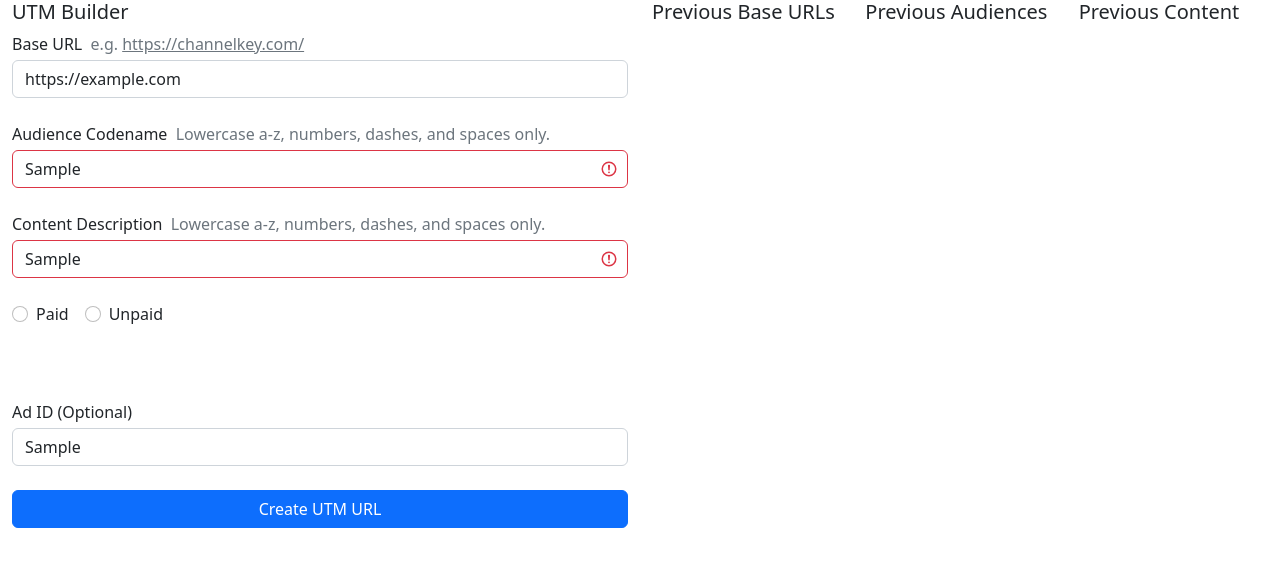
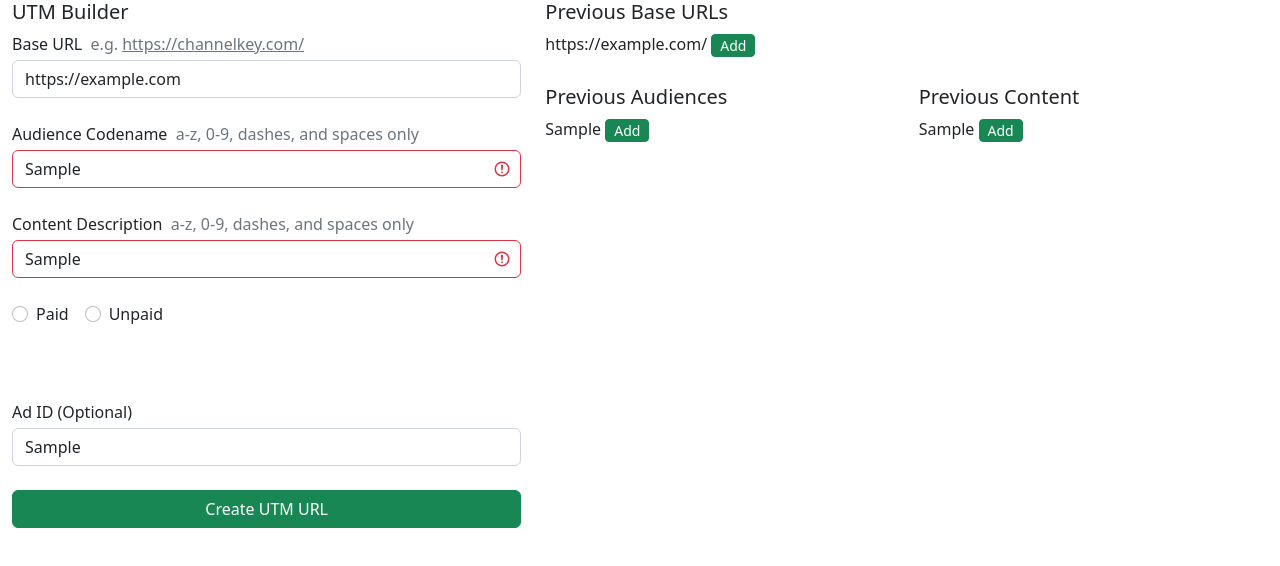
Before and after one commit to 149203/how-to-build-utm-parameters, a Gatsby site: page / in a window 1280 px wide. Both pictures are taken after typing "https://example.com", "Sample", "Sample", "Sample" into the empty fields and a click on the button "Create UTM URL". Built offline with nearby package versions, Linux system fonts and the light colour scheme; Gatsby itself is replaced by a stand-in of ours.

Commit message:
Prev Base URLs, Audiences, and Contents working.

```diff
--- a/package.json
+++ b/package.json
@@ -25,6 +25,7 @@
     "preact-render-to-string": "^5.2.1",
     "react": "^18.1.0",
     "react-dom": "^18.1.0",
-    "sass": "^1.54.0"
+    "sass": "^1.54.0",
+    "store2": "^2.14.2"
   }
 }
--- a/src/pages/index.js
+++ b/src/pages/index.js
@@ -6,6 +6,7 @@ import {
   checkIsValidUtmValue,
   getUtmUrlPayload,
 } from "../utils/utils";
+import Storage from "store2";
 
 export default function IndexPage() {
   const [BaseUrlInput, setBaseUrlInput] = useState({
@@ -30,6 +31,15 @@ export default function IndexPage() {
   const [sources, setSources] = useState([]);
   const [mediums, setMediums] = useState([]);
   const [mediumName, setMediumName] = useState(null);
+  const [prevBaseUrls, setPrevBaseUrls] = useState(
+    Storage.get("baseUrls") || []
+  );
+  const [prevAudiences, setPrevAudiences] = useState(
+    Storage.get("audiences") || []
+  );
+  const [prevContents, setPrevContents] = useState(
+    Storage.get("contents") || []
+  );
 
   const handleBaseUrlInput = (value) => {
     setBaseUrlInput({ value, isValid: checkIsValidUrl(value) });
@@ -61,7 +71,7 @@ export default function IndexPage() {
     setMediums(sources.find((source) => source.name === sourceName).mediums);
   };
   const handleButtonClick = () => {
-    const utmUrl = getUtmUrlPayload({
+    const Payload = getUtmUrlPayload({
       baseUrl: BaseUrlInput.value,
       source: sourceName,
       medium: mediumName,
@@ -70,14 +80,40 @@ export default function IndexPage() {
       term: SearchTermInput.value,
       id: adId,
     });
-    console.log(utmUrl);
+    console.log(Payload);
+
+    // UPDATE PREV BASE URLS
+    const storedBaseUrls = Storage.get("baseUrls") || [];
+    const updatedBaseUrls = [
+      ...new Set([Payload.baseUrl, ...storedBaseUrls]),
+    ].slice(0, 20); // add new content to front of array, remove duplicates, and limit to 20
+    Storage.set("baseUrls", updatedBaseUrls);
+    setPrevBaseUrls(updatedBaseUrls);
+
+    // UPDATE PREV AUDIENCES
+    const storedAudiences = Storage.get("audiences") || [];
+    const updatedAudiences = [
+      ...new Set([Payload.campaign, ...storedAudiences]),
+    ].slice(0, 20); // add new content to front of array, remove duplicates, and limit to 20
+    Storage.set("audiences", updatedAudiences);
+    setPrevAudiences(updatedAudiences);
+
+    // UPDATE PREV CONTENTS
+    const storedContents = Storage.get("contents") || [];
+    const updatedContents = [
+      ...new Set([Payload.content, ...storedContents]),
+    ].slice(0, 20); // add new content to front of array, remove duplicates, and limit to 20
+    Storage.set("contents", updatedContents);
+    setPrevContents(updatedContents);
+
+    // TODO: Display results
   };
 
   return (
     <main className="container-fluid">
       <title>How To Name UTM Parameters</title>
       <div className="row">
-        <div className="col-6">
+        <div className="col-5">
           <h5>UTM Builder</h5>
           {/* Base URL */}
           <div className="mb-4">
@@ -110,7 +146,7 @@ export default function IndexPage() {
             <label htmlFor="audience-input" className="form-control-label mb-1">
               <span className="h6">Audience Codename&nbsp;&nbsp;</span>
               <span className="text-muted">
-                Lowercase a-z, numbers, dashes, and spaces only.
+                a-z, 0-9, dashes, and spaces only
               </span>
             </label>
             <input
@@ -128,7 +164,7 @@ export default function IndexPage() {
             <label htmlFor="content-input" className="form-control-label mb-1">
               <span className="h6">Content Description&nbsp;&nbsp;</span>
               <span className="text-muted">
-                Lowercase a-z, numbers, dashes, and spaces only.
+                a-z, 0-9, dashes, and spaces only
               </span>
             </label>
             <input
@@ -227,7 +263,7 @@ export default function IndexPage() {
               >
                 <span className="h6">Search Terms&nbsp;&nbsp;</span>
                 <span className="text-muted">
-                  Lowercase a-z, numbers, dashes, and spaces only.
+                  a-z, 0-9, dashes, and spaces only
                 </span>
               </label>
               <input
@@ -269,7 +305,7 @@ export default function IndexPage() {
               ? SearchTermInput.isValid && SearchTermInput.value !== ""
               : true) && */ <div className="d-grid">
               <button
-                className="btn btn-primary"
+                className="btn btn-success"
                 type="button"
                 onClick={() => handleButtonClick()}
               >
@@ -278,14 +314,52 @@ export default function IndexPage() {
             </div>
           }
         </div>
-        <div className="col-2">
+        <div className="col-7">
           <h5>Previous Base URLs</h5>
-        </div>
-        <div className="col-2">
-          <h5>Previous Audiences</h5>
-        </div>
-        <div className="col-2">
-          <h5>Previous Content</h5>
+          {prevBaseUrls.map((baseUrl) => (
+            <p className="text-break mb-1">
+              {baseUrl}{" "}
+              <button
+                type="button"
+                className="btn btn-sm btn-success px-2 py-0"
+                onClick={() => handleBaseUrlInput(baseUrl)}
+              >
+                Add
+              </button>
+            </p>
+          ))}
+          <div className="row">
+            <div className="col-6">
+              <h5 className="mt-4">Previous Audiences</h5>
+              {prevAudiences.map((audience) => (
+                <p className="text-break mb-1">
+                  {audience}{" "}
+                  <button
+                    type="button"
+                    className="btn btn-sm btn-success px-2 py-0"
+                    onClick={() => handleAudienceInput(audience)}
+                  >
+                    Add
+                  </button>
+                </p>
+              ))}
+            </div>
+            <div className="col-6">
+              <h5 className="mt-4">Previous Content</h5>
+              {prevContents.map((content) => (
+                <p className="text-break mb-1">
+                  {content}{" "}
+                  <button
+                    type="button"
+                    className="btn btn-sm btn-success px-2 py-0"
+                    onClick={() => handleContentInput(content)}
+                  >
+                    Add
+                  </button>
+                </p>
+              ))}
+            </div>
+          </div>
         </div>
       </div>
     </main>
```
Also changed, not shown: 1 other file.
